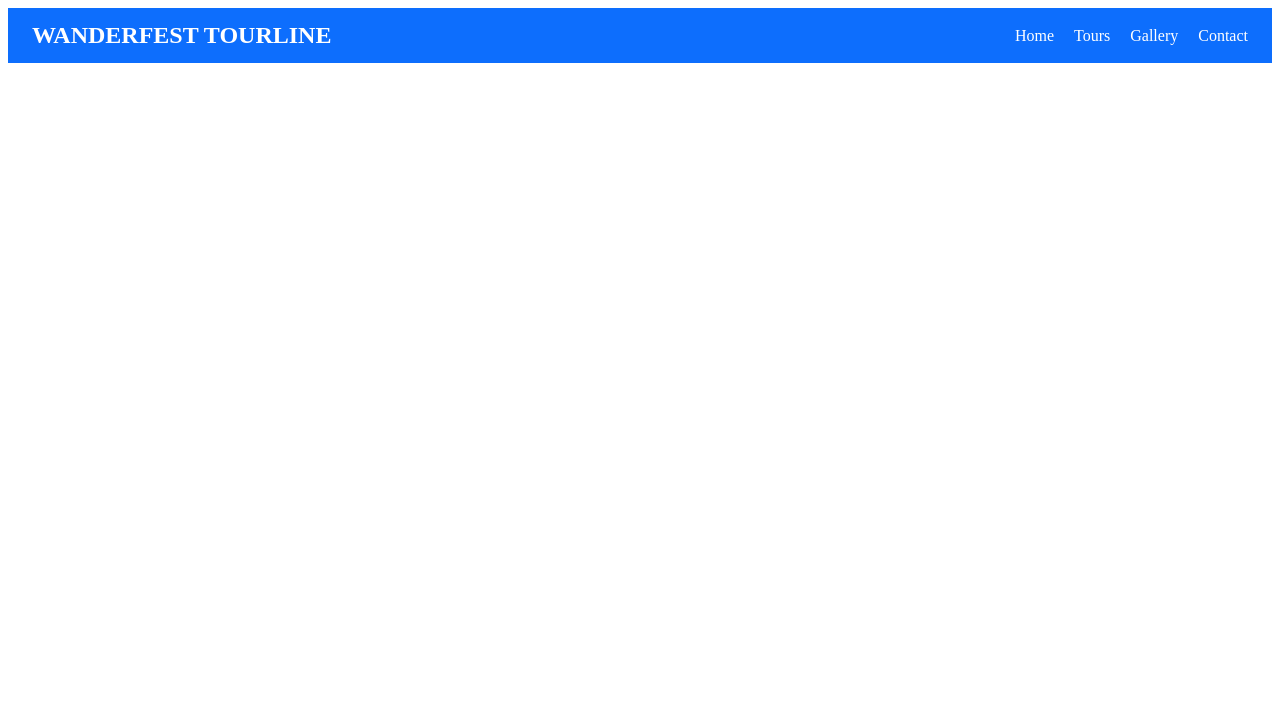
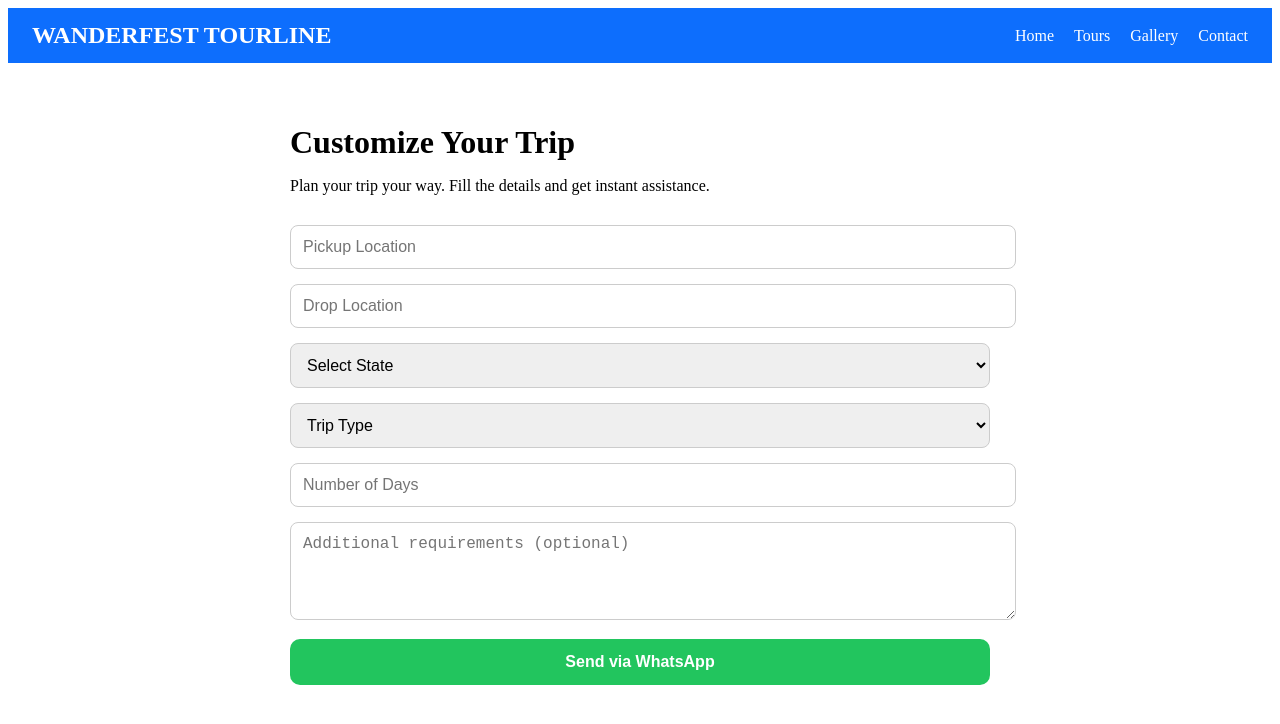
Before and after one commit to ShyamN11/wanderfest-baseline, a React (Vite) app: page /customize in a window 1280 px wide. Shown: the top 724 px of the page. Built offline with nearby package versions, Linux system fonts and the light colour scheme.

Commit message:
Add Customize Trip button to Home page

```diff
--- a/src/App.jsx
+++ b/src/App.jsx
@@ -5,6 +5,8 @@ import Tours from "./pages/Tours";
 import TourDetails from "./pages/TourDetails";
 import Gallery from "./pages/Gallery";
 import Contact from "./pages/Contact";
+import CustomizeTrip from "./pages/CustomizeTrip";
+
 
 function App() {
   return (
@@ -17,6 +19,8 @@ function App() {
         <Route path="/tour/:slug" element={<TourDetails />} />
         <Route path="/gallery" element={<Gallery />} />
         <Route path="/contact" element={<Contact />} />
+        <Route path="/customize" element={<CustomizeTrip />} />
+
       </Routes>
     </>
   );
--- /dev/null
+++ b/src/pages/CustomizeTrip.jsx
@@ -0,0 +1,112 @@
+function CustomizeTrip() {
+  const handleSubmit = (e) => {
+    e.preventDefault();
+
+    const pickup = e.target.pickup.value;
+    const drop = e.target.drop.value;
+    const state = e.target.state.value;
+    const days = e.target.days.value;
+    const type = e.target.type.value;
+    const message = e.target.message.value;
+
+    const whatsappText = `
+Customize Trip Enquiry:
+Pickup: ${pickup}
+Drop: ${drop}
+State: ${state}
+Trip Type: ${type}
+Days: ${days}
+Message: ${message}
+    `;
+
+    const url = `https://wa.me/917904579099?text=${encodeURIComponent(
+      whatsappText
+    )}`;
+
+    window.open(url, "_blank");
+  };
+
+  return (
+    <div style={{ maxWidth: "700px", margin: "auto", padding: "40px" }}>
+      <h1 style={{ marginBottom: "10px" }}>Customize Your Trip</h1>
+      <p style={{ marginBottom: "30px" }}>
+        Plan your trip your way. Fill the details and get instant assistance.
+      </p>
+
+      <form onSubmit={handleSubmit}>
+        <input
+          type="text"
+          name="pickup"
+          placeholder="Pickup Location"
+          required
+          style={inputStyle}
+        />
+
+        <input
+          type="text"
+          name="drop"
+          placeholder="Drop Location"
+          required
+          style={inputStyle}
+        />
+
+        <select name="state" required style={inputStyle}>
+          <option value="">Select State</option>
+          <option value="Tamil Nadu">Tamil Nadu</option>
+          <option value="Kerala">Kerala</option>
+          <option value="Karnataka">Karnataka</option>
+          <option value="Other">Other</option>
+        </select>
+
+        <select name="type" required style={inputStyle}>
+          <option value="">Trip Type</option>
+          <option value="Outstation">Outstation</option>
+          <option value="Local">Local</option>
+          <option value="Multi-State">Multi-State</option>
+        </select>
+
+        <input
+          type="number"
+          name="days"
+          placeholder="Number of Days"
+          required
+          style={inputStyle}
+        />
+
+        <textarea
+          name="message"
+          placeholder="Additional requirements (optional)"
+          rows="4"
+          style={inputStyle}
+        />
+
+        <button type="submit" style={buttonStyle}>
+          Send via WhatsApp
+        </button>
+      </form>
+    </div>
+  );
+}
+
+const inputStyle = {
+  width: "100%",
+  padding: "12px",
+  marginBottom: "15px",
+  borderRadius: "8px",
+  border: "1px solid #ccc",
+  fontSize: "16px",
+};
+
+const buttonStyle = {
+  width: "100%",
+  padding: "14px",
+  backgroundColor: "#22c55e",
+  color: "white",
+  border: "none",
+  borderRadius: "10px",
+  fontSize: "16px",
+  fontWeight: "600",
+  cursor: "pointer",
+};
+
+export default CustomizeTrip;
--- a/src/pages/Home.jsx
+++ b/src/pages/Home.jsx
@@ -1,45 +1,72 @@
 import { Link } from "react-router-dom";
 
-export default function Home() {
+function Home() {
   return (
     <div
-      className="fade-in"
       style={{
         minHeight: "90vh",
         backgroundImage:
-          "url(https://images.unsplash.com/photo-1500530855697-b586d89ba3ee)",
+          "linear-gradient(rgba(0,0,0,0.55), rgba(0,0,0,0.55)), url('/hero.jpg')",
         backgroundSize: "cover",
         backgroundPosition: "center",
         display: "flex",
         alignItems: "center",
         justifyContent: "center",
+        color: "white",
         textAlign: "center",
-        color: "white",
         padding: "20px",
       }}
     >
       <div
         style={{
-          backgroundColor: "rgba(0,0,0,0.55)",
+          background: "rgba(0,0,0,0.6)",
           padding: "40px",
-          borderRadius: "10px",
+          borderRadius: "14px",
           maxWidth: "700px",
         }}
       >
-        <h1>WANDERFEST TOURLINE</h1>
-        <p>Explore Ooty, Coonoor, Mysore & more</p>
+        <h1 style={{ fontSize: "42px", marginBottom: "10px" }}>
+          WANDERFEST TOURLINE
+        </h1>
 
-        <div style={{ marginTop: "20px" }}>
-          <a href="tel:7904579099" style={btn("#0d6efd")}>Call Now</a>{" "}
+        <p style={{ fontSize: "18px", marginBottom: "30px" }}>
+          Explore Ooty, Coonoor, Mysore & more with comfort and trust
+        </p>
+
+        <div
+          style={{
+            display: "flex",
+            flexWrap: "wrap",
+            gap: "15px",
+            justifyContent: "center",
+          }}
+        >
+          {/* CALL */}
+          <a
+            href="tel:7904579099"
+            style={btnBlue}
+          >
+            Call Now
+          </a>
+
+          {/* WHATSAPP */}
           <a
             href="https://wa.me/917904579099"
             target="_blank"
-            style={btn("#25D366")}
+            rel="noreferrer"
+            style={btnGreen}
           >
             WhatsApp
-          </a>{" "}
-          <Link to="/tours" style={btn("#ff9800")}>
+          </a>
+
+          {/* VIEW PACKAGES */}
+          <Link to="/tours" style={btnOrange}>
             View Packages
+          </Link>
+
+          {/* ✅ CUSTOMIZE TRIP */}
+          <Link to="/customize" style={btnWhite}>
+            Customize Trip
           </Link>
         </div>
       </div>
@@ -47,14 +74,41 @@ export default function Home() {
   );
 }
 
-function btn(color) {
-  return {
-    backgroundColor: color,
-    color: "white",
-    padding: "12px 20px",
-    borderRadius: "6px",
-    textDecoration: "none",
-    margin: "5px",
-    display: "inline-block",
-  };
-}
+/* BUTTON STYLES */
+const btnBlue = {
+  background: "#2563eb",
+  padding: "12px 22px",
+  borderRadius: "10px",
+  color: "white",
+  textDecoration: "none",
+  fontWeight: "600",
+};
+
+const btnGreen = {
+  background: "#22c55e",
+  padding: "12px 22px",
+  borderRadius: "10px",
+  color: "white",
+  textDecoration: "none",
+  fontWeight: "600",
+};
+
+const btnOrange = {
+  background: "#f59e0b",
+  padding: "12px 22px",
+  borderRadius: "10px",
+  color: "white",
+  textDecoration: "none",
+  fontWeight: "600",
+};
+
+const btnWhite = {
+  background: "white",
+  padding: "12px 22px",
+  borderRadius: "10px",
+  color: "#111",
+  textDecoration: "none",
+  fontWeight: "700",
+};
+
+export default Home;
```
